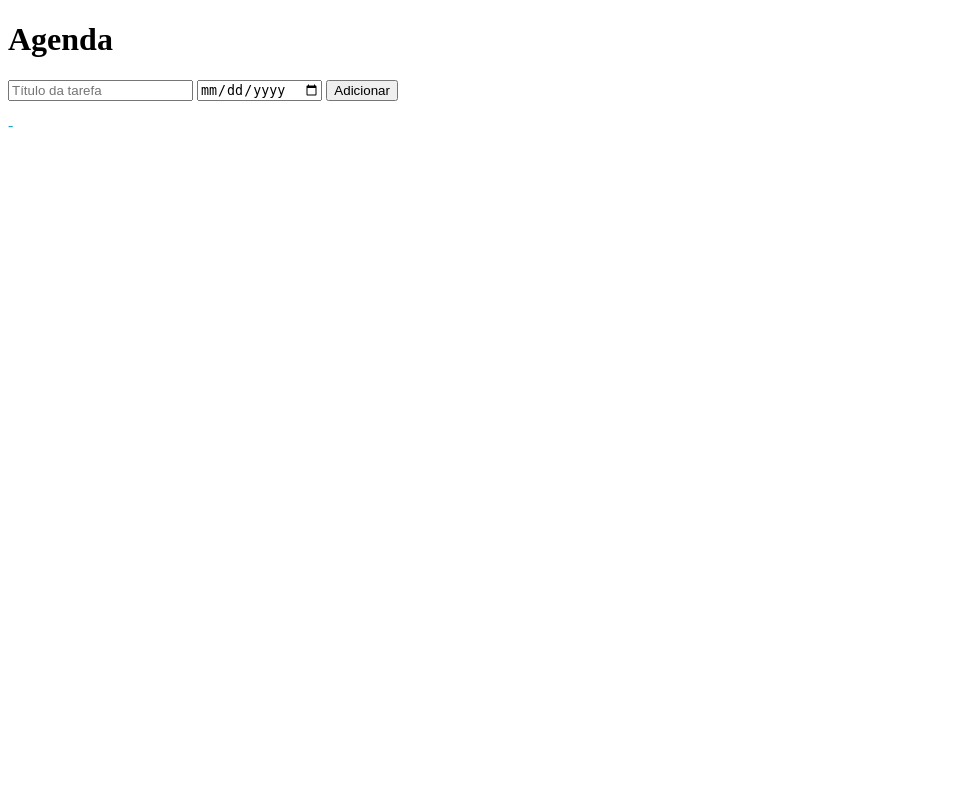
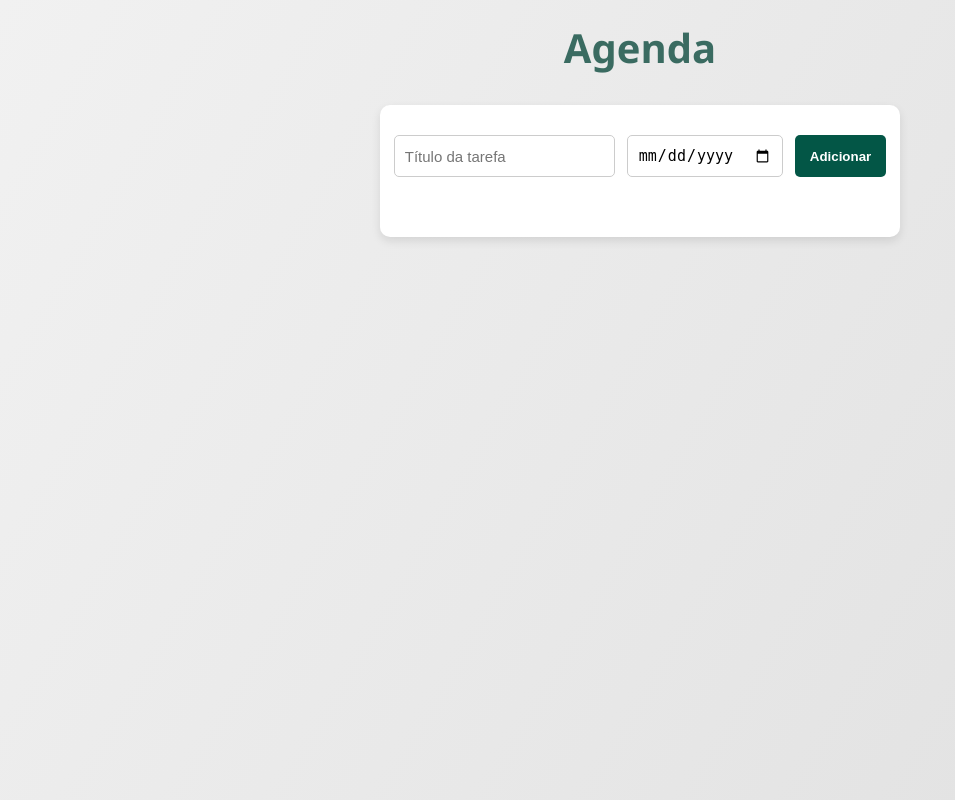
Before and after one commit to ferreiraduarda/agenda, a Flask app: page /agenda in a window 1280 px wide. Shown: the whole page, without its empty margins (0-955 px from the left). Run offline with Flask 3, Linux system fonts and the light colour scheme.

Commit message:
adicionando estilização

```diff
--- a/models/database.py
+++ b/models/database.py
@@ -22,10 +22,12 @@ class Database:
 
     #Método de entrada no contexto
     def __enter__(self):
+        print("Entrando no contexto...")
         return self
 
     #Método de saída do contexto
     def __exit__(self, exc_type, exc_value, traceback):
+        print("Saindo do contexto...")
         self.close()
 
 # try:
--- a/models/tarefa.py
+++ b/models/tarefa.py
@@ -7,7 +7,7 @@ class Tarefa:
         self.data_conclusao: str = data_conclusao
 
     def salvar_tarefa(self: Self) -> None:
-        with Database('.data/tarefas.sqlite3') as db:
+        with Database('.\data/tarefas.sqlite3') as db:
             query: str = "INSERT INTO tarefas (titulo_tarefa, data_conclusao) VALUES (?, ?);"
             params: tuple = (self.titulo_tarefa, self.data_conclusao)
             db.executar(query, params)
--- a/static/style.css
+++ b/static/style.css
@@ -1,3 +1,104 @@
-p {
-    color: rgb(38, 161, 191);
+* {
+    margin: 0;
+    padding: 0;
+    box-sizing: border-box;
 }
+
+body {
+    font-family: 'Segoe UI', Tahoma, Geneva, Verdana, sans-serif;
+    background: linear-gradient(120deg, #f1f1f1, #e0e0e0);
+    padding: 20px;
+    color: #333;
+    display: flex;
+    flex-direction: column;
+    align-items: center;
+    min-height: 100vh;
+    margin: 0;
+}
+
+header {
+    margin-bottom: 30px;
+    width: 100%;
+    text-align: center;
+}
+
+header h1 {
+    font-size: 2.5rem;
+    color: #024336c2;
+}
+
+.container {
+    width: 520px;
+    background: #fff;
+    padding: 30px 40px;
+    border-radius: 10px;
+    box-shadow: 0 4px 10px rgba(0,0,0,0.1);
+}
+
+.formulario {
+    display: flex;
+    gap: 12px;
+    margin-bottom: 30px;
+    justify-content: center;
+}
+
+/* h1 {
+    text-align: center;
+    color: #024336;
+    margin-bottom: 25px;
+} */
+
+input {
+    flex: 1;
+    padding: 10px;
+    font-size: 15px;
+    border: 1px solid #ccc;
+    border-radius: 5px;
+}
+
+button {
+    padding: 10px 15px;
+    background-color: #035646;
+    color: white;
+    border: none;
+    border-radius: 5px;
+    font-weight: bold;
+    cursor: pointer;
+}
+
+button:hover {
+    background-color: #08a396;
+}
+
+
+#lista-de-tarefas {
+    display: flex;
+    justify-content: center;
+    gap: 20px;
+}
+
+.card-tarefa {
+    width: 220px;
+    min-height: 100px;
+    background: #f9f9f9;
+    border-left: 5px solid #054b4b;
+    border-radius: 8px;
+    padding: 15px;
+    text-align: center;
+    display: flex;
+    flex-direction: column;
+    justify-content: center;
+    box-shadow: 0 2px 5px rgba(0,0,0,0.1);
+}
+
+.card-tarefa p {
+    font-size: 16px;
+    font-weight: bold;
+    color: #054b4b;
+    margin-bottom: 8px;
+}
+
+.card-tarefa .data {
+    font-size: 14px;
+    color: #555;
+}
--- a/templates/agenda.html
+++ b/templates/agenda.html
@@ -1,12 +1,24 @@
-{% extends "base.html" %}
+{% extends 'base.html' %}
 
-{%block content%}
-    <form method="POST">
-        <input type="text" name="titulo-tarefa" id="tirulo-tarefa" placeholder="Título da tarefa" required>
+{% block content %}
+
+<div class="container">
+    <form class="formulario" method="POST">
+        <input type="text" name="titulo-tarefa" id="titulo-tarefa" placeholder="Título da tarefa" required>
         <input type="date" name="data-conclusao" id="data-conclusao">
         <button type="submit">Adicionar</button>
     </form>
-    <p>{{ tarefa.titulo_tarefa }} - {{ tarefa.data_conclusao }}</p>
+
+    {% if tarefa %}
+        <div id="lista-de-tarefas">
+            <div class="card-tarefa">
+                <p>{{ tarefa.titulo_tarefa }}</p>
+                <span class="data">{{ tarefa.data_conclusao }}</span>
+            </div>
+        </div>
+    {% endif %}
+</div>
+
 {% endblock %}
 
 <!-- Métodos HTTP:
--- a/templates/base.html
+++ b/templates/base.html
@@ -7,7 +7,11 @@
     <link rel="stylesheet" href="{{ url_for('static', filename='style.css') }}">
 </head>
 <body>
+    <header>
     <h1>{{ titulo }}</h1>
-    {% block content%}{% endblock %}
+    </header>
+
+    {% block content %}{% endblock %}
+
 </body>
 </html>
```
Also changed, not shown: data/tarefas.sqlite3.
